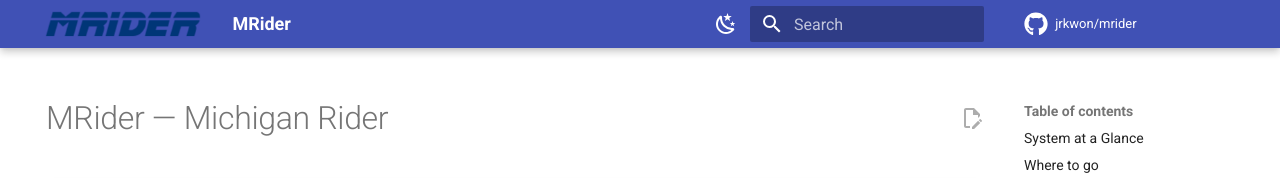
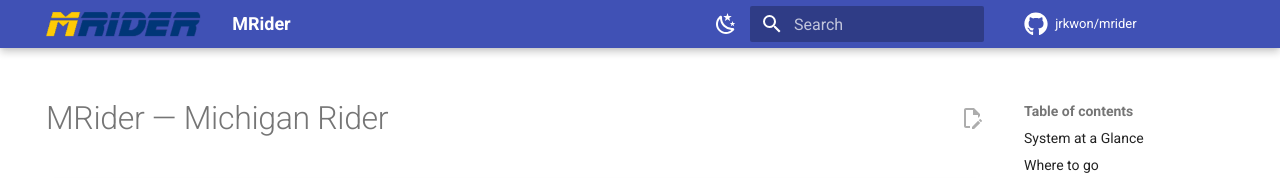
Before and after one commit to jrkwon/mrider, an MkDocs documentation site: the page built from docs/index.md, in a window 1280 px wide. Shown: the top 178 px of the page. Built offline with MkDocs 1.6.1 and Material for MkDocs 9.7.7, drawn with Linux system fonts in a browser that asks for light colours; comment, search, counter and statistics services are not loaded.

Commit message:
Use the small logo for the MkDocs theme logo and favicon
Completes the pre-scaled logo swap: the theme was still pointing at the
1776x276 original for both the header logo and the favicon, where the
browser scaled it down anyway. Same aspect ratio, smaller payload.

Co-Authored-By: Claude Opus 5 (1M context) <noreply@anthropic.com>

```diff
--- a/mkdocs.yml
+++ b/mkdocs.yml
@@ -9,8 +9,8 @@ edit_uri: edit/main/docs/
 
 theme:
   name: material
-  logo: images/mrider.png
-  favicon: images/mrider.png
+  logo: images/mrider-small.png
+  favicon: images/mrider-small.png
   icon:
     repo: fontawesome/brands/github
   features:
```
